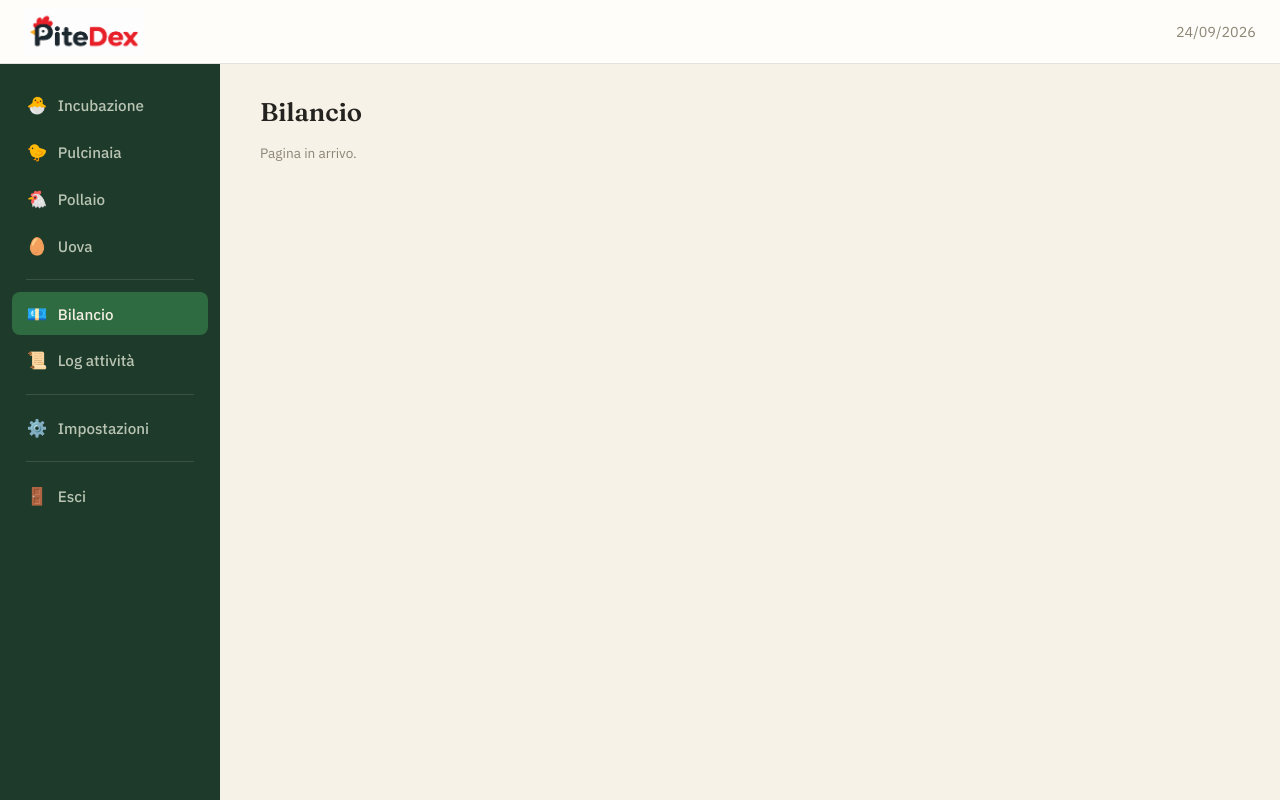
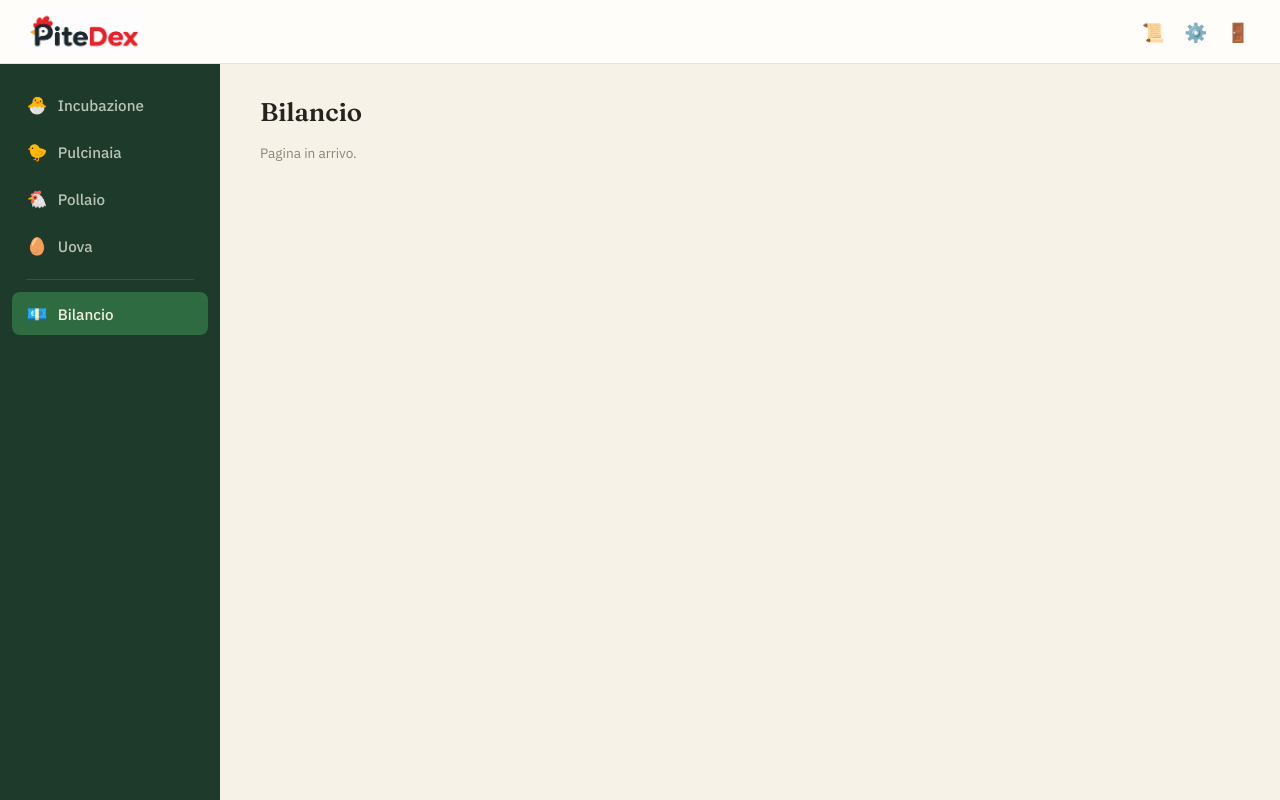
Before and after one commit to ncldlbn/pitedex, a Flask app: page /bilancio in a window 1280 px wide. Run offline with Flask 3, Linux system fonts and the light colour scheme; the visitor is signed in with stand-in values (Sample User, id 1).

Commit message:
Sposta Log attività, Impostazioni ed Esci nella navbar come icone
Al posto della data in alto a destra, tre icone dirette (📜 ⚙️ 🚪).
Rimosse dal menu laterale, che ora ha solo le pagine di dominio
(Incubazione/Pulcinaia/Pollaio/Uova) e Bilancio.

Co-Authored-By: Claude Sonnet 5 <noreply@anthropic.com>

```diff
--- a/app.py
+++ b/app.py
@@ -127,7 +127,7 @@ def azioni_area(area):
 
 @app.context_processor
 def inject_oggi():
-    return {"oggi": date.today().strftime("%d/%m/%Y"), "oggi_iso": date.today().isoformat()}
+    return {"oggi_iso": date.today().isoformat()}
 
 
 def get_db():
--- a/static/style.css
+++ b/static/style.css
@@ -69,9 +69,31 @@ body {
     display: block;
 }
 
-.navbar-date {
-    color: var(--text-muted);
-    font-size: 0.9rem;
+.navbar-azioni {
+    display: flex;
+    align-items: center;
+    gap: 0.4rem;
+}
+
+.navbar-icona-link {
+    display: flex;
+    align-items: center;
+    justify-content: center;
+    width: 36px;
+    height: 36px;
+    border-radius: 8px;
+    font-size: 1.15rem;
+    text-decoration: none;
+    color: var(--text-secondary);
+    transition: background 0.15s ease;
+}
+
+.navbar-icona-link:hover {
+    background: var(--bg-page);
+}
+
+.navbar-icona-link.active {
+    background: var(--badge-bg);
 }
 
 /* Layout: sidebar + content */
--- a/templates/base.html
+++ b/templates/base.html
@@ -15,7 +15,11 @@
         <a href="{{ url_for('index') }}" class="navbar-brand">
             <img src="{{ url_for('static', filename='img/pitedex_title.png') }}" alt="Pitedex" class="navbar-title-img">
         </a>
-        <div class="navbar-date">{{ oggi }}</div>
+        <div class="navbar-azioni">
+            <a href="{{ url_for('log_attivita') }}" class="navbar-icona-link {{ 'active' if request.endpoint == 'log_attivita' else '' }}" title="Log attività" aria-label="Log attività">📜</a>
+            <a href="{{ url_for('razze_lista') }}" class="navbar-icona-link {{ 'active' if request.endpoint in ['razze_lista', 'razza_nuova', 'razza_modifica'] else '' }}" title="Impostazioni" aria-label="Impostazioni">⚙️</a>
+            <a href="{{ url_for('logout') }}" class="navbar-icona-link" title="Esci" aria-label="Esci">🚪</a>
+        </div>
     </header>
 
     <div class="layout">
@@ -39,21 +43,6 @@
                 <a href="{{ url_for('bilancio') }}" class="nav-link {{ 'active' if request.endpoint == 'bilancio' else '' }}">
                     <span class="nav-icon" aria-hidden="true">💶</span> Bilancio
                 </a>
-                <a href="{{ url_for('log_attivita') }}" class="nav-link {{ 'active' if request.endpoint == 'log_attivita' else '' }}">
-                    <span class="nav-icon" aria-hidden="true">📜</span> Log attività
-                </a>
-
-                <div class="nav-separator" role="separator"></div>
-
-                <a href="{{ url_for('razze_lista') }}" class="nav-link {{ 'active' if request.endpoint in ['razze_lista', 'razza_nuova', 'razza_modifica'] else '' }}">
-                    <span class="nav-icon" aria-hidden="true">⚙️</span> Impostazioni
-                </a>
-
-                <div class="nav-separator" role="separator"></div>
-
-                <a href="{{ url_for('logout') }}" class="nav-link">
-                    <span class="nav-icon" aria-hidden="true">🚪</span> Esci
-                </a>
             </nav>
         </aside>
 
```
